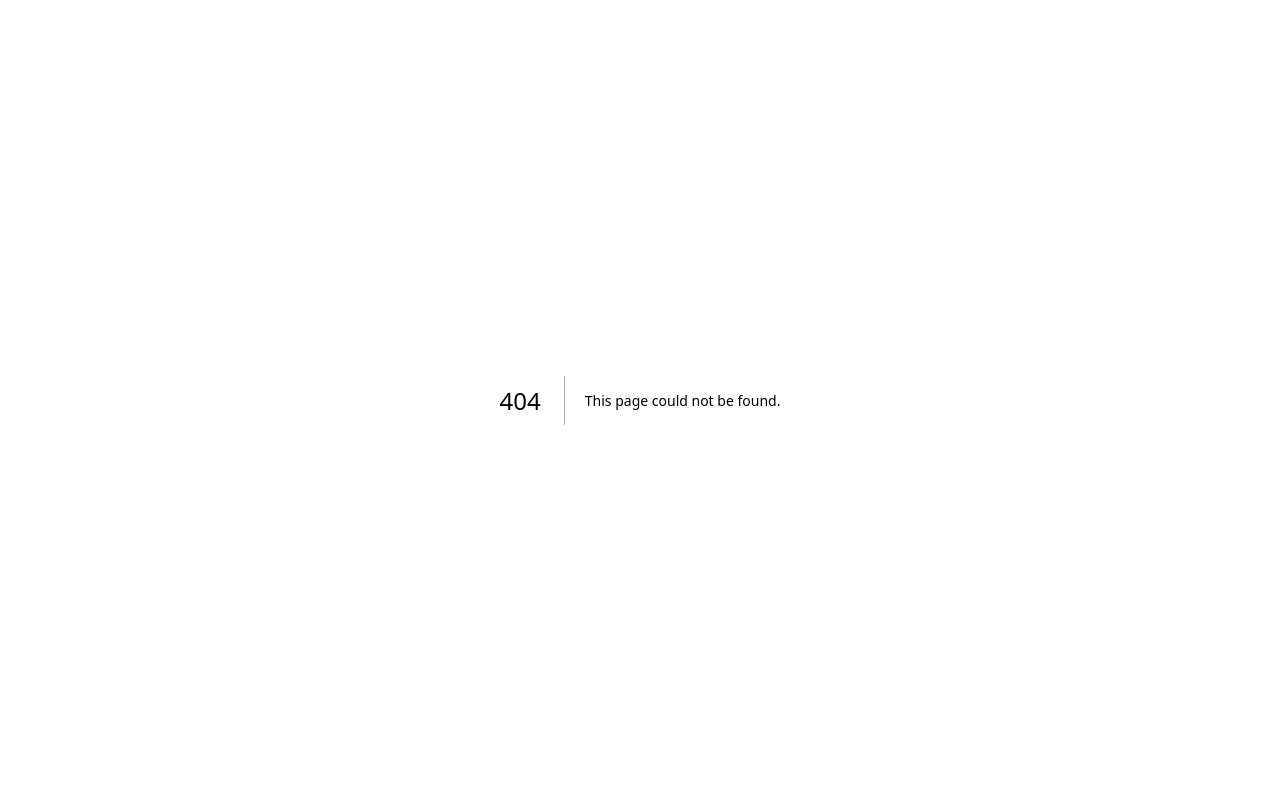
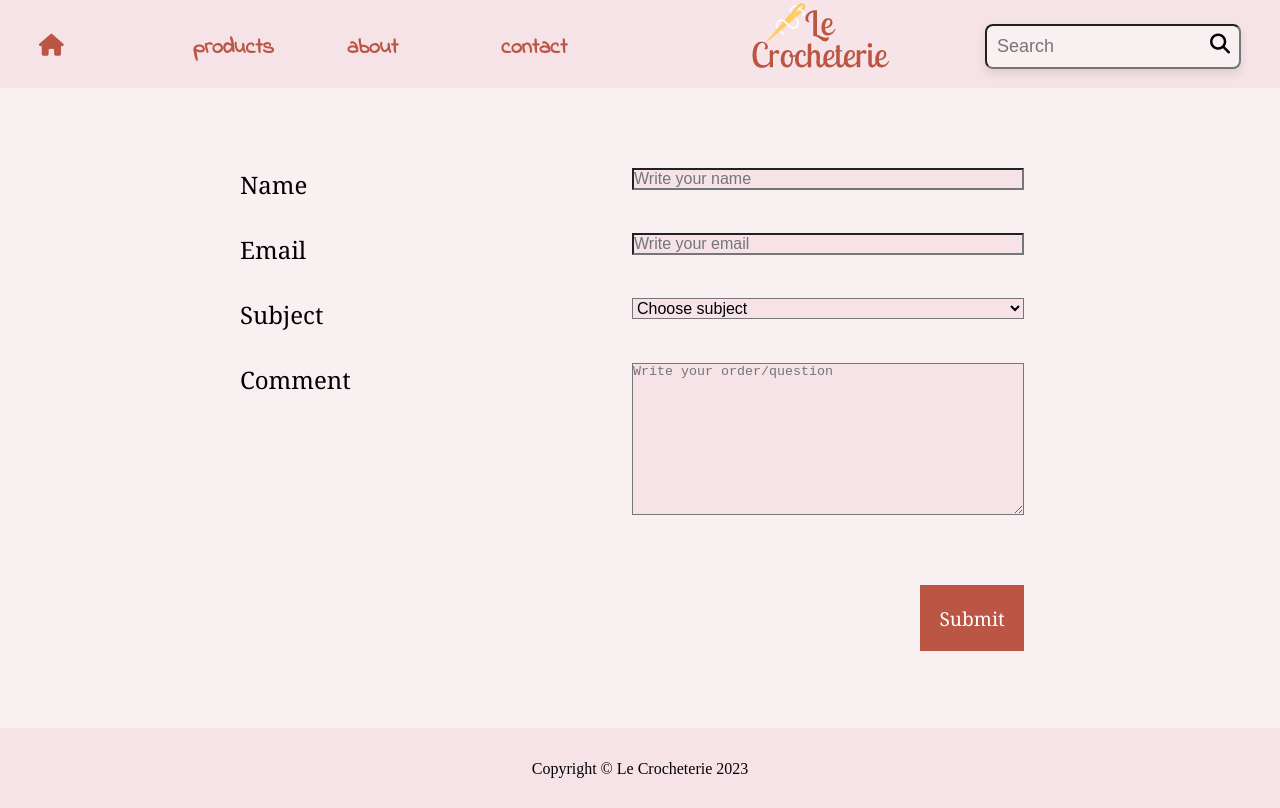
Before and after one commit to SusanaSalmeron/Le-Crocheterie_frontend, a Next.js app: page /contact in a window 1280 px wide. Before the commit this address had no page. Built offline with nearby package versions, Linux system fonts and the light colour scheme; no server answers.

Commit message:
react components migration finished

```diff
--- /dev/null
+++ b/lib/contact.tsx
@@ -0,0 +1,24 @@
+import axios from 'axios';
+import { getAuthHeaders } from './clientUtils';
+
+const contactUrl = `${process.env.NEXT_PUBLIC_BASE_URL}/contact`
+
+export async function sendContactForm(name: string, topic: string, email: string, content: string) {
+    let result = null
+    try {
+        const body = {
+            name,
+            topic,
+            email,
+            content
+        }
+        const response = await axios.post(contactUrl, body, getAuthHeaders())
+        result = response.status
+    } catch (err: any) {
+        console.log(err)
+        if (err.response?.status) {
+            result = err.response.status
+        }
+    }
+    return result === 200
+}
--- /dev/null
+++ b/lib/validationForm.tsx
@@ -0,0 +1,20 @@
+import * as yup from 'yup'
+
+export function ValidationContactForm() {
+    let formSchema = yup.object().shape({
+        name: yup.string()
+            .required("Name is required")
+            .min(3, 'Min character is 3'),
+        topic: yup.string()
+            .required()
+            .oneOf(["Order", "Support", "General"])
+            .label("Choose subject"),
+        content: yup.string()
+            .required()
+            .min(30, 'Min character is 50'),
+        email: yup.string()
+            .required("Email is required")
+            .email("Email not valid")
+    })
+    return formSchema
+}
--- a/next.config.js
+++ b/next.config.js
@@ -1,12 +1,7 @@
-module.exports = {
+const nextConfig = {
     images: {
-        remotePatterns: [
-            {
-                protocol: 'https',
-                hostname: 'assets.`https://d1ccwz5tu7strp.cloudfront.net.com',
-                port: '',
-                pathname: '',
-            },
-        ],
+        domains: ['d1ccwz5tu7strp.cloudfront.net'],
     },
 }
+
+module.exports = nextConfig
--- a/pages/(productCard)/index.tsx
+++ b/pages/(productCard)/index.tsx
@@ -1,6 +1,7 @@
 import React, { FC } from 'react';
 import styles from '../../styles/productCard.module.css';
 import Link from 'next/link';
+import Image from 'next/image';
 
 interface ProductCardProps {
   id: number,
@@ -21,7 +22,7 @@ const ProductCard: FC<ProductCardProps> = (props: ProductCardProps) => {
       <div className={styles.card}>
         <figure>
           <Link href={`/products/${props.id}/details`}>
-            <img src={`https://d1ccwz5tu7strp.cloudfront.net/${props.id}/main.jpg`} alt={props.name} />
+            <Image src={`https://d1ccwz5tu7strp.cloudfront.net/${props.id}/main.jpg`} alt={props.name} width={100} height={100} />
           </Link>
           <button
             onMouseEnter={onEnter}
--- /dev/null
+++ b/pages/contact/index.tsx
@@ -0,0 +1,99 @@
+import React, { FC } from 'react';
+import { Formik, Form, Field, ErrorMessage } from 'formik';
+import styles from '../../styles/contactForm.module.css'
+import { sendContactForm } from '../../lib/contact';
+import { popUpAlert } from '../../lib/clientUtils';
+import { ValidationContactForm } from '../../lib/validationForm';
+import MainLayout from '../../components/mainLayout';
+
+interface ContactFormProps { }
+interface InitialValues {
+  name: string,
+  topic: string,
+  content: string,
+  email: string
+}
+
+const initialValues: InitialValues = {
+  name: "",
+  topic: "",
+  content: "",
+  email: ""
+}
+
+const ContactForm: FC<ContactFormProps> = () => {
+  return (
+    <MainLayout>
+      <div className={styles.contactForm} data-testid="contactForm">
+        <Formik
+          initialValues={initialValues}
+          validationSchema={ValidationContactForm}
+          onSubmit={async (values, actions) => {
+            const isSent = await sendContactForm(values.name, values.topic, values.content, values.email)
+            if (isSent) {
+              actions.resetForm()
+              await popUpAlert("center", "success", "We have received your data successfully", false, 2000)
+            }
+          }}
+        >
+          {
+            ({ isSubmitting, dirty, isValid }) =>
+              <Form className={styles.form}>
+                <div className={styles.name}>
+                  <label>Name</label>
+                  <Field name="name" placeholder="Write your name" />
+                </div>
+                <ErrorMessage
+                  className={styles.error}
+                  name='name'
+                  component="small"
+                />
+                <div className={styles.email}>
+                  <label>Email</label>
+                  <Field name="email" placeholder="Write your email" />
+                </div>
+                <ErrorMessage
+                  className={styles.error}
+                  name='email'
+                  component="small"
+                />
+                <div className={styles.topic}>
+                  <label>Subject</label>
+                  <Field as="select" name="topic">
+                    <option>Choose subject</option>
+                    <option>Order</option>
+                    <option>Support</option>
+                    <option>General</option>
+                  </Field>
+                </div>
+                <ErrorMessage
+                  className={styles.error}
+                  name='topic'
+                  component="small"
+                />
+                <div className={styles.comment}>
+                  <label>Comment</label>
+                  <Field as="textarea" name="content" placeholder="Write your order/question" rows="10" />
+                </div>
+                <ErrorMessage
+                  className={styles.error}
+                  name='content'
+                  component="small"
+                />
+                <div className={styles.button}>
+                  <button
+                    type="submit"
+                    disabled={!dirty || !isValid || isSubmitting}
+                  >
+                    Submit
+                  </button>
+                </div>
+              </Form>
+          }
+        </Formik>
+      </div>
+    </MainLayout>
+  )
+};
+
+export default ContactForm;
--- a/styles/contactForm.module.css
+++ b/styles/contactForm.module.css
@@ -1,5 +1,5 @@
 .contactForm {
-    min-height: 78.3vh;
+    min-height: 80vh;
     background-color: #f9f0f2;
 }
 
@@ -8,6 +8,7 @@
     display: flex;
     flex-direction: column;
     flex-wrap: wrap;
+    padding-top: 5em;
 }
 
 .form label {
@@ -23,17 +24,10 @@
 .email,
 .topic,
 .comment {
-    margin-bottom: 2em;
+    margin: 0 0 2em 15em;
 }
 
-.comment label {
-    margin-left: 1em
-}
 
-.name label,
-.email label {
-    margin-right: 0.5em
-}
 
 .topic select,
 .name input,
--- a/src/components/detailsForm/detailsForm.module.css
+++ b/styles/detailsForm.module.css
@@ -46,7 +46,7 @@
 
 .button button {
     width: 50%;
-    margin: 2em 0 1em 3em;
+    margin: 3em 0 0 8em;
     padding: 1em;
     font-family: Cambria, Cochin, Georgia, Times, 'Times New Roman', serif;
     font-size: 1.2em;
```
Also changed, not shown: pages/(detailsForm)/index.tsx (added, +100 -0 lines), pages/products/[productId]/details.tsx (+6 -13 lines), styles/productDetails.module.css (+9 -2 lines), 1 other file (tests, documents, lock files or other folders).
